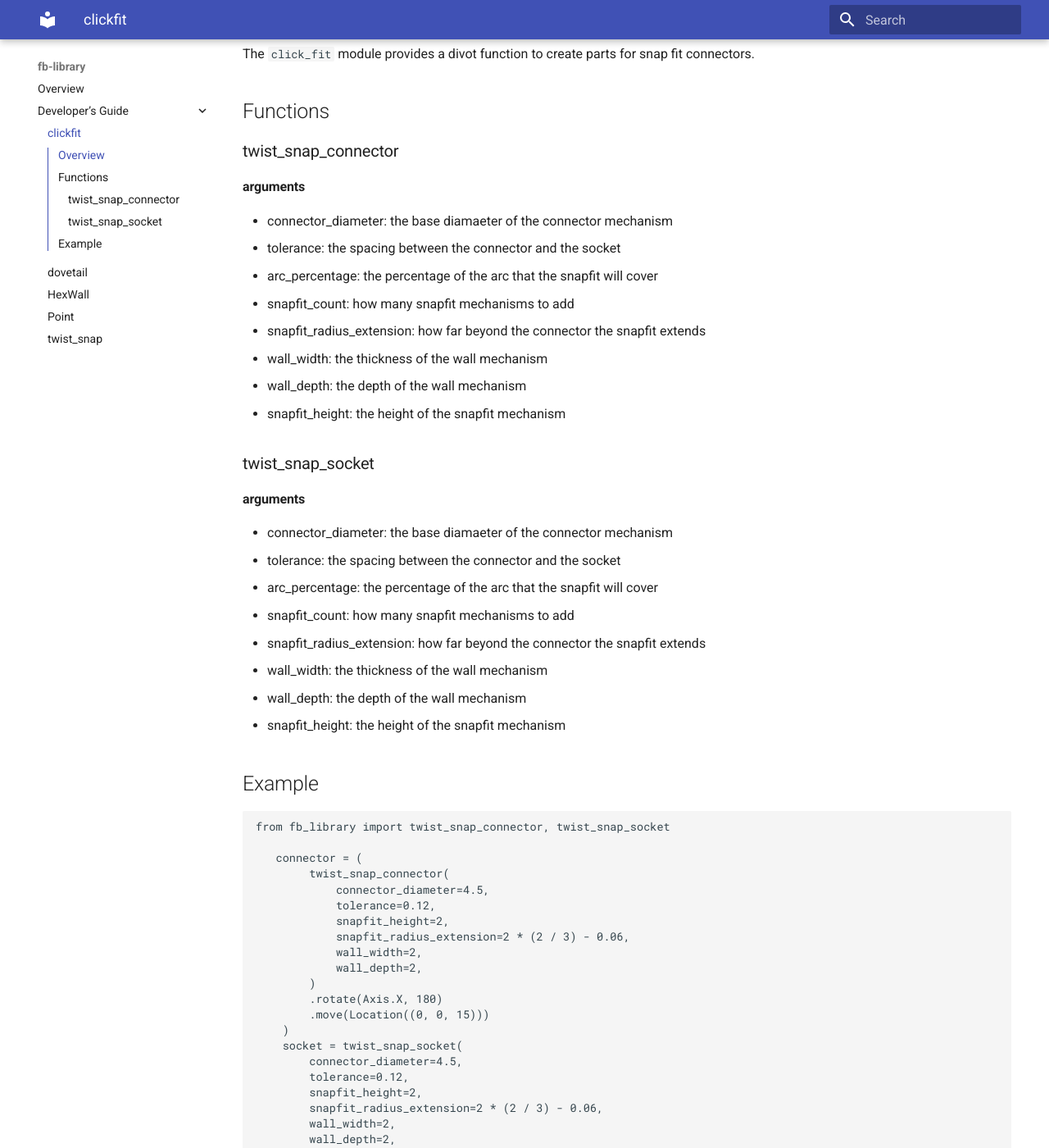
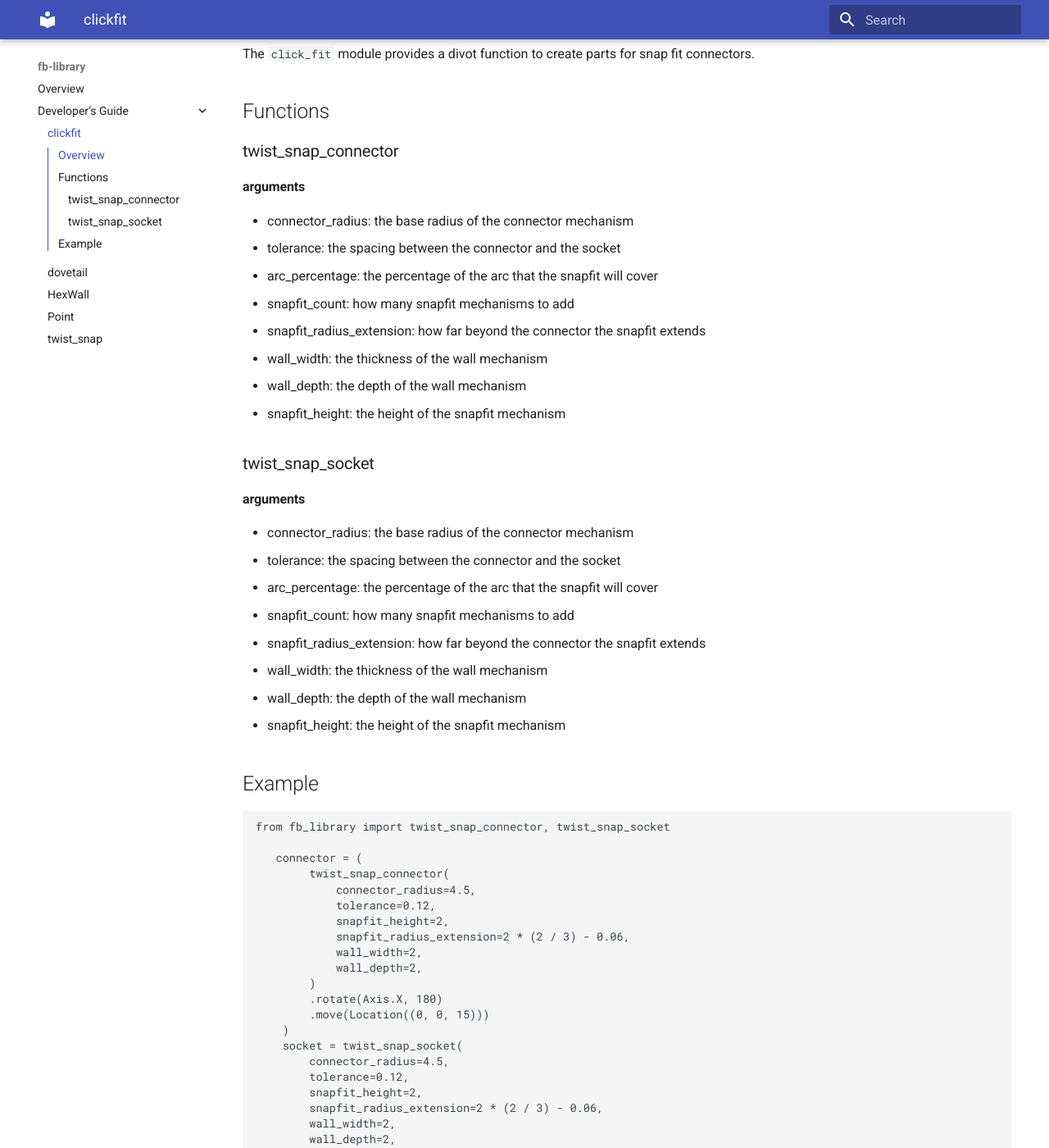
Before and after one commit to x0pherl/fb-library, an MkDocs documentation site: the page built from docs/click_fit.md, in a window 1280 px wide and 1400 px high, scrolled down 218 px. Shown: the whole window at 82% size. Built offline with MkDocs 1.6.1 and Material for MkDocs 9.7.7, drawn with Linux system fonts in a browser that asks for light colours; some of the changed text lies outside the part shown.

Commit message:
a diameter is not a radius! let's fix this parameter name!!

```diff
--- a/docs/click_fit.md
+++ b/docs/click_fit.md
@@ -10,7 +10,7 @@ The `click_fit` module provides a divot function to create parts for snap fit co
 
 #### arguments
 
- - connector_diameter: the base diamaeter of the connector mechanism
+ - connector_radius: the base radius of the connector mechanism
  - tolerance: the spacing between the connector and the socket
  - arc_percentage: the percentage of the arc that the snapfit will cover
  - snapfit_count: how many snapfit mechanisms to add
@@ -23,7 +23,7 @@ The `click_fit` module provides a divot function to create parts for snap fit co
 
 #### arguments
 
- - connector_diameter: the base diamaeter of the connector mechanism
+ - connector_radius: the base radius of the connector mechanism
  - tolerance: the spacing between the connector and the socket
  - arc_percentage: the percentage of the arc that the snapfit will cover
  - snapfit_count: how many snapfit mechanisms to add
@@ -38,7 +38,7 @@ from fb_library import twist_snap_connector, twist_snap_socket
 
    connector = (
         twist_snap_connector(
-            connector_diameter=4.5,
+            connector_radius=4.5,
             tolerance=0.12,
             snapfit_height=2,
             snapfit_radius_extension=2 * (2 / 3) - 0.06,
@@ -49,7 +49,7 @@ from fb_library import twist_snap_connector, twist_snap_socket
         .move(Location((0, 0, 15)))
     )
     socket = twist_snap_socket(
-        connector_diameter=4.5,
+        connector_radius=4.5,
         tolerance=0.12,
         snapfit_height=2,
         snapfit_radius_extension=2 * (2 / 3) - 0.06,
--- a/pyproject.toml
+++ b/pyproject.toml
@@ -1,6 +1,6 @@
 [project]
 name = "fb-library"
-version = "0.0.29"
+version = "0.0.30"
 authors = [
   { name="x0pherl"},
 ]
```
Also changed, not shown: 2 other files.
